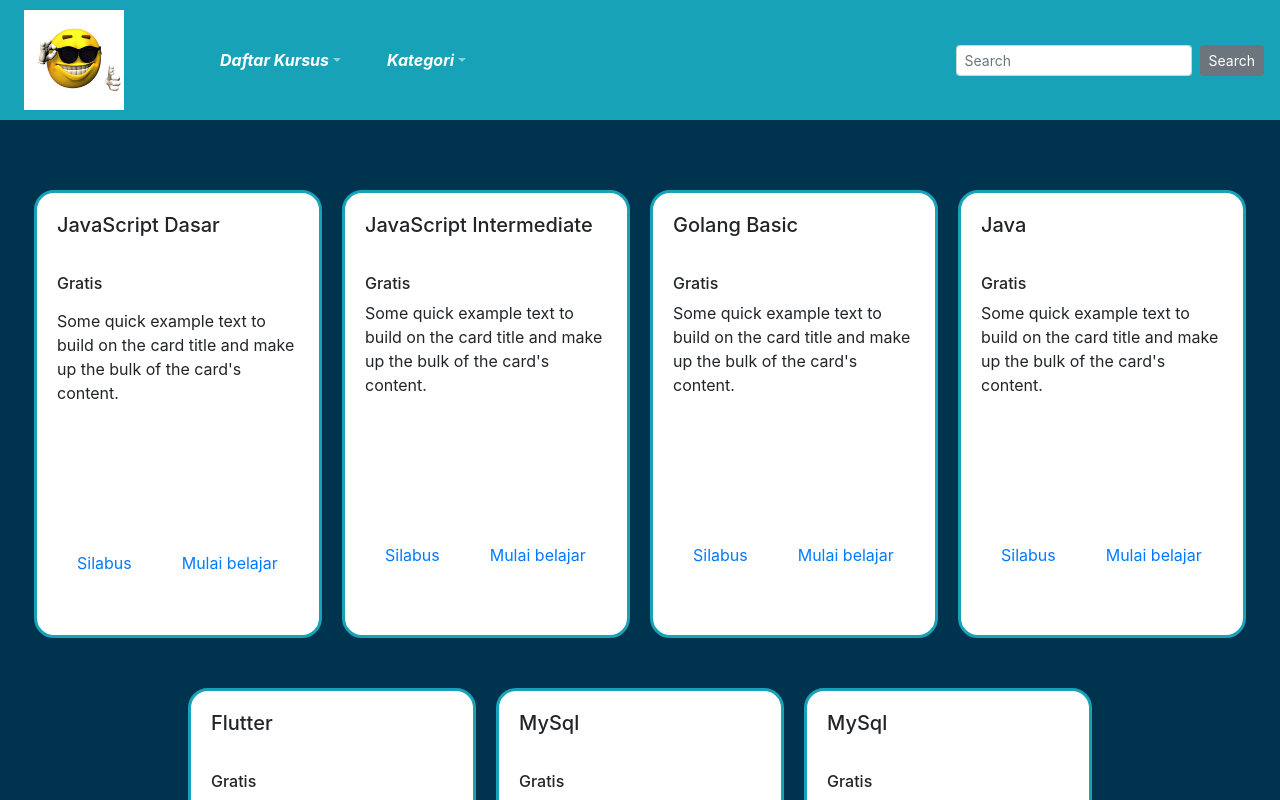
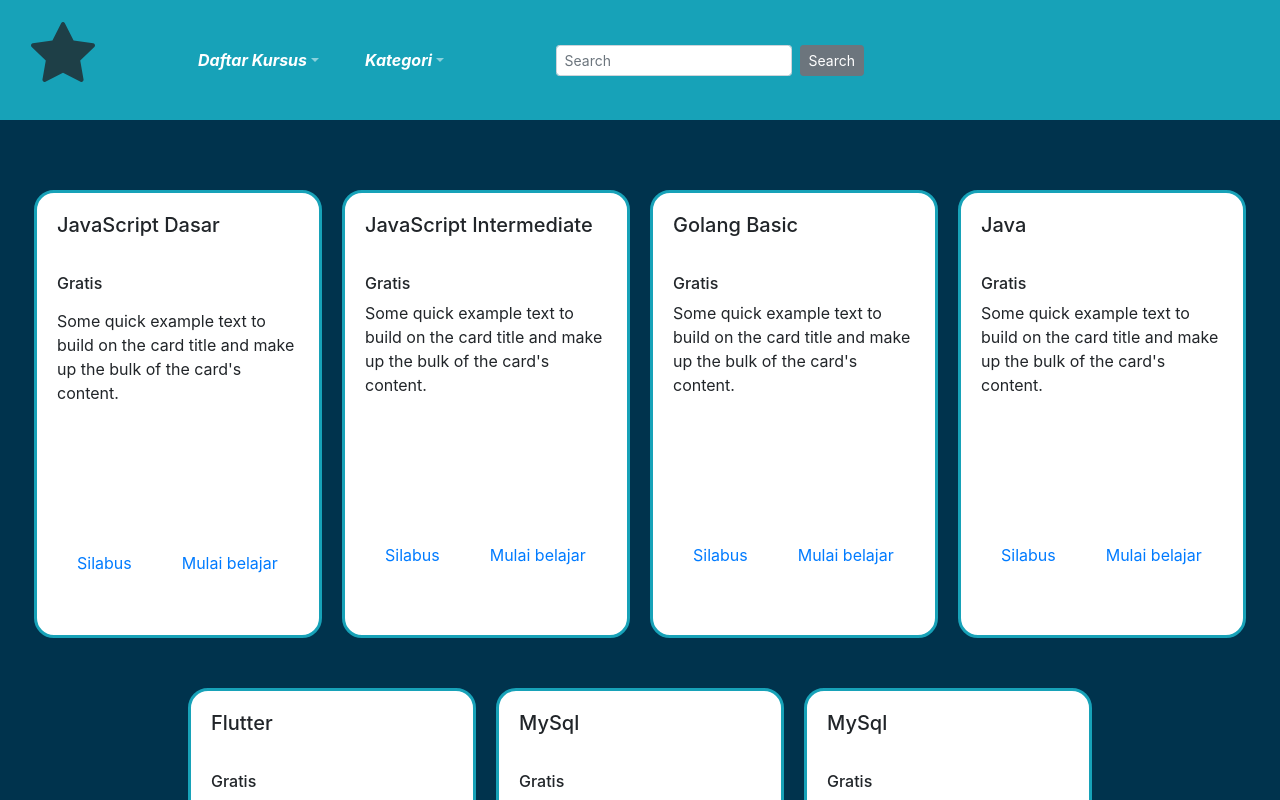
Before and after one commit to Asepsrn17/course-online, a Nuxt app: page / in a window 1280 px wide. Shown: the top 800 px of the page. Built offline with nearby package versions, Linux system fonts and the light colour scheme.

Commit message:
initial commit

```diff
--- a/components/TheHeader.vue
+++ b/components/TheHeader.vue
@@ -1,15 +1,10 @@
 <template>
   <div>
     <b-navbar toggleable="lg" type="dark" variant="info" style="height: 120px">
-      <b-navbar-nav style="margin-left: 0;">
-        <b-nav-item>
-          <b-img
-            src="~@/static/icon.jpg"
-            alt="Ikon"
-            width="100"
-            height="100"
-          ></b-img>
-        </b-nav-item>
+      <b-navbar-nav>
+        <b-col md="6" class="mb-3">
+        <b-icon icon="star-fill" animation="fade" font-scale="4"></b-icon>
+    </b-col>
       </b-navbar-nav>
 
       <b-navbar-toggle target="nav-collapse"></b-navbar-toggle>
@@ -33,11 +28,11 @@
           </b-nav-item-dropdown>
         </b-navbar-nav>
 
-        <b-navbar-nav class="ml-auto">
+        <b-navbar-nav class="ml-auto" style="margin-right: 400px;">
           <b-nav-form>
             <b-form-input
               size="sm"
-              class="mr-sm-2"
+              class="mr-lg-2"
               placeholder="Search"
             ></b-form-input>
             <b-button size="sm" class="my-2 my-sm-0" type="submit"
@@ -50,6 +45,18 @@
   </div>
 </template>
 
+<script>
+  import { BIcon, BIconArrowUp, BIconArrowDown } from 'bootstrap-vue'
+
+export default {
+  components: {
+    BIcon,
+    BIconArrowUp,
+    BIconArrowDown
+  },
+}
+</script>
+
 <style>
 .user-text {
   font-weight: bold;
--- a/nuxt.config.js
+++ b/nuxt.config.js
@@ -12,7 +12,7 @@ export default {
       { rel: 'stylesheet', href: 'https://cdn.jsdelivr.net/npm/bootstrap@5.2.3/dist/css/bootstrap.min.css' }
     ],
     scripts: [
-      { src: 'https://cdn.jsdelivr.net/npm/bootstrap@5.2.3/dist/js/bootstrap.bundle.min.js', body: true }
+      { src: 'https://cdn.jsdelivr.net/npm/bootstrap@5.2.3/dist/js/bootstrap.bundle.min.js' }
     ]
   },
 
@@ -43,6 +43,10 @@ export default {
     '@nuxtjs/pwa'
   ],
 
+  bootstrapVue: {
+    icons: true
+  },
+
   // Axios module configuration: https://go.nuxtjs.dev/config-axios
   axios: {
     // Workaround to avoid enforcing hard-coded localhost:3000: https://github.com/nuxt-community/axios-module/issues/308
--- a/package.json
+++ b/package.json
@@ -12,12 +12,12 @@
     "@nuxtjs/axios": "^5.13.6",
     "@nuxtjs/pwa": "^3.3.5",
     "bootstrap": "^4.6.2",
+    "bootstrap-icons": "^1.10.5",
     "bootstrap-vue": "^2.22.0",
     "core-js": "^3.25.3",
     "nuxt": "^2.15.8",
     "vue": "^2.7.10",
     "vue-server-renderer": "^2.7.10",
     "vue-template-compiler": "^2.7.10"
-  },
-  "devDependencies": {}
+  }
 }
```
Also changed, not shown: 2 other files (tests, documents, lock files or other folders).
